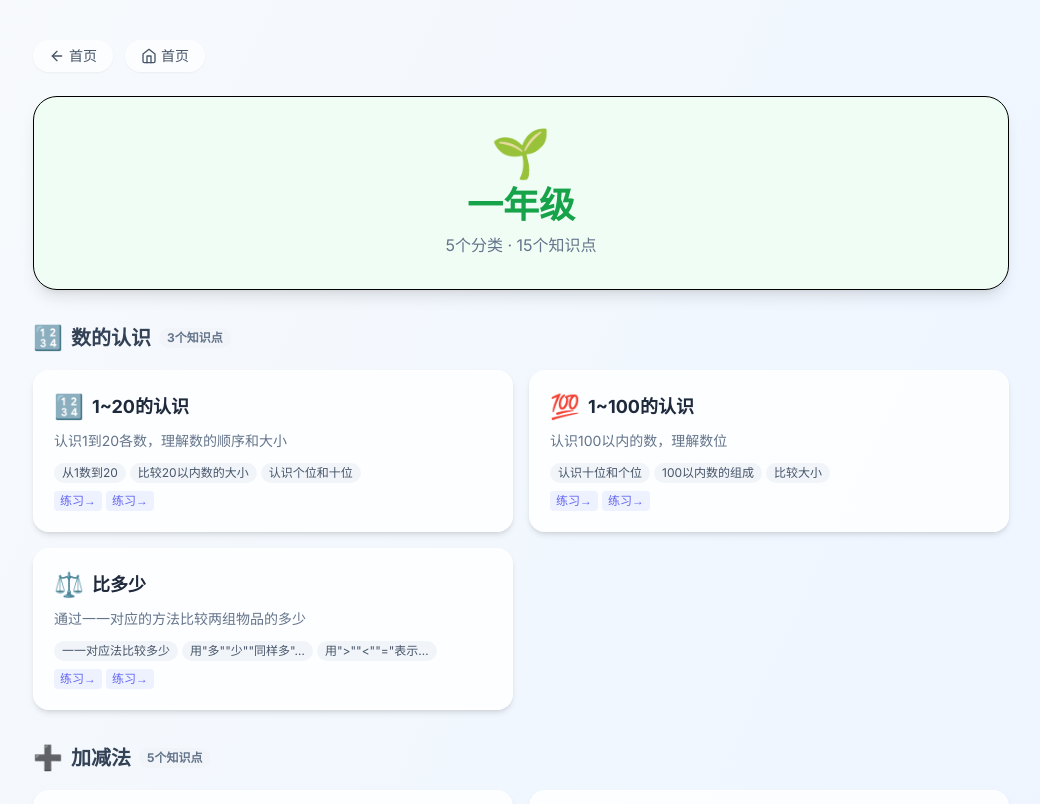
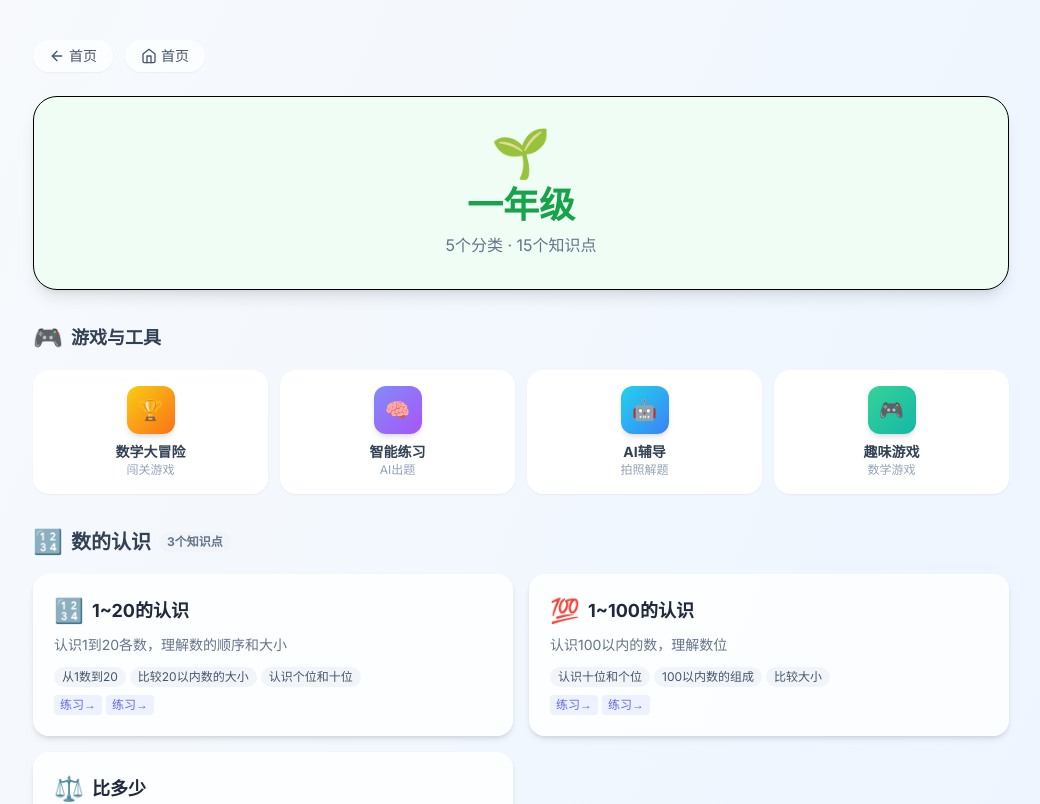
Before and after one commit to Kalin-Youen/math-fun, a Next.js app: page /grade/1 in a window 1280 px wide. Shown: the top 804 px of the page, without its empty margins (119-1159 px from the left). Built offline with nearby package versions, Linux system fonts and the light colour scheme.

Commit message:
feat: add game quick tools to grade pages

```diff
--- a/app/grade/[id]/GradePageClient.tsx
+++ b/app/grade/[id]/GradePageClient.tsx
@@ -2,8 +2,16 @@
 
 import Link from 'next/link'
 import { useParams } from 'next/navigation'
-import { Home, ArrowLeft } from 'lucide-react'
+import { Home, ArrowLeft, Gamepad2, Brain, Bot, Trophy } from 'lucide-react'
 import { GRADES, getGradeById } from '@/lib/curriculum'
+
+// 年级页面快捷功能
+const gradeQuickTools = [
+  { title: '数学大冒险', emoji: '🏆', href: '/adventure', desc: '闯关游戏', icon: Trophy, color: 'from-yellow-400 to-orange-500' },
+  { title: '智能练习', emoji: '🧠', href: '/practice', desc: 'AI出题', icon: Brain, color: 'from-indigo-400 to-purple-500' },
+  { title: 'AI辅导', emoji: '🤖', href: '/ai-tutor', desc: '拍照解题', icon: Bot, color: 'from-cyan-400 to-blue-500' },
+  { title: '趣味游戏', emoji: '🎮', href: '/fun', desc: '数学游戏', icon: Gamepad2, color: 'from-emerald-400 to-teal-500' },
+]
 
 export default function GradePageClient() {
   const params = useParams()
@@ -55,6 +63,32 @@ export default function GradePageClient() {
             {grade.categories.length}个分类 · {totalTopics}个知识点
           </p>
         </header>
+
+        {/* 快捷功能入口 */}
+        <section className="mb-8">
+          <h2 className="mb-4 flex items-center gap-2 text-lg font-bold text-slate-700">
+            <span className="text-2xl">🎮</span>
+            游戏与工具
+          </h2>
+          <div className="grid grid-cols-2 gap-3 sm:grid-cols-4">
+            {gradeQuickTools.map((tool) => {
+              const Icon = tool.icon
+              return (
+                <Link key={tool.href} href={tool.href} className="group block">
+                  <div className="flex flex-col items-center gap-2 rounded-2xl bg-white p-4 shadow-sm transition-all duration-300 hover:shadow-lg hover:-translate-y-1">
+                    <div className={`flex h-12 w-12 items-center justify-center rounded-xl bg-gradient-to-br ${tool.color} text-xl shadow-md transition-transform duration-300 group-hover:scale-110`}>
+                      {tool.emoji}
+                    </div>
+                    <div className="text-center">
+                      <div className="text-sm font-bold text-slate-700">{tool.title}</div>
+                      <div className="text-xs text-slate-400">{tool.desc}</div>
+                    </div>
+                  </div>
+                </Link>
+              )
+            })}
+          </div>
+        </section>
 
         <div className="space-y-8">
           {grade.categories.map((cat) => (
```
Also changed, not shown: 243 other files (tests, documents, lock files or other folders).
